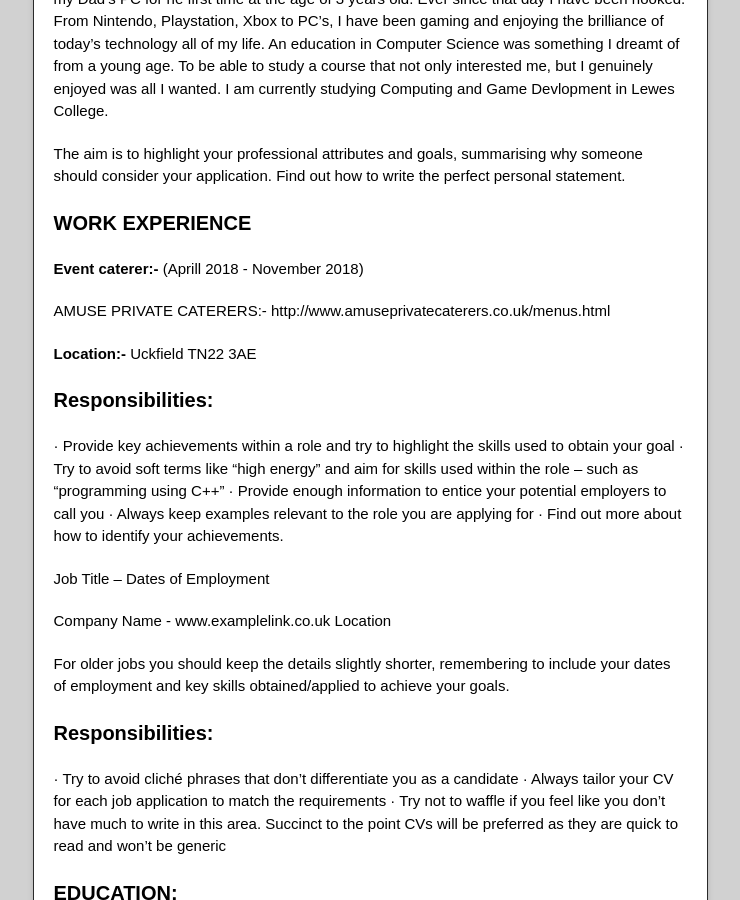
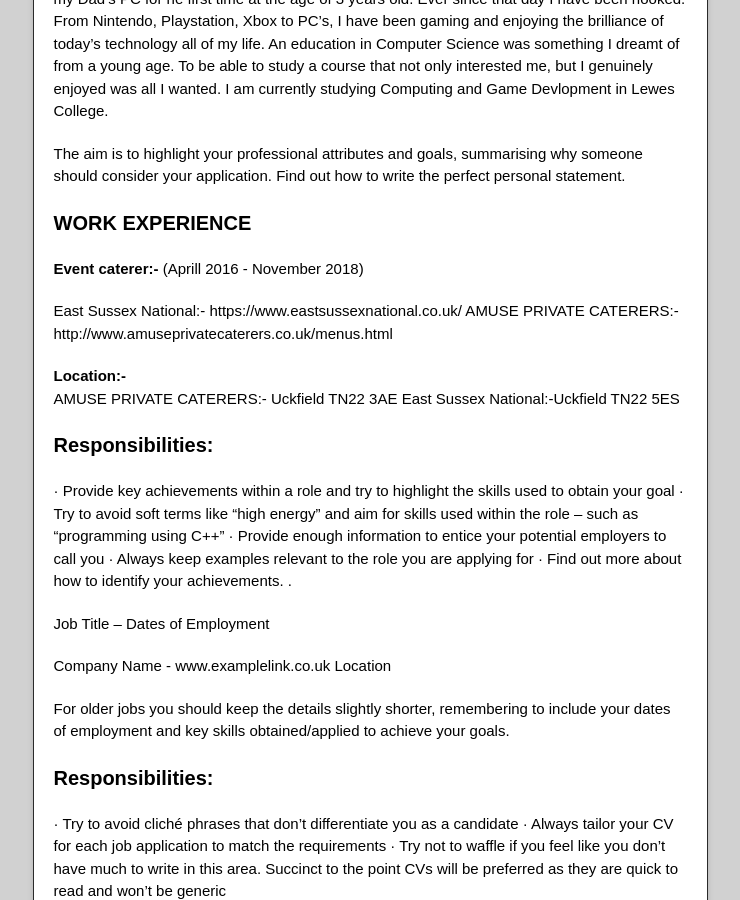
Before and after one commit to Ceirios1/Portfolio, a Jekyll site: the page built from cv.md, in a window 1280 px wide and 900 px high, scrolled down 621 px. Shown: the whole window, without its empty margins (270-1010 px from the left). Built offline with Jekyll 4.4.1, drawn with Linux system fonts in a browser that asks for light colours; our own code applies the rules of GitHub Pages for plain Markdown files; comment, search, counter and statistics services are not loaded; the repository's description, which GitHub fills in, is left out.

Commit message:
Update cv.md

```diff
--- a/cv.md
+++ b/cv.md
@@ -12,12 +12,14 @@ The aim is to highlight your professional attributes and goals, summarising why
 
 
 
-**Event caterer:-** (Aprill 2018 - November 2018)
+**Event caterer:-** (Aprill 2016 - November 2018)
 
+ East Sussex National:- https://www.eastsussexnational.co.uk/
  AMUSE PRIVATE CATERERS:- http://www.amuseprivatecaterers.co.uk/menus.html
 
-**Location:-**  Uckfield TN22 3AE
-
+**Location:-**
+ AMUSE PRIVATE CATERERS:- Uckfield TN22 3AE
+ East Sussex National:-Uckfield TN22 5ES
 
 ### Responsibilities:
 
@@ -26,6 +28,7 @@ The aim is to highlight your professional attributes and goals, summarising why
 ·         Provide enough information to entice your potential employers to call you
 ·         Always keep examples relevant to the role you are applying for
 ·         Find out more about how to identify your achievements.
+.
 
 
 Job Title – Dates of Employment
```
